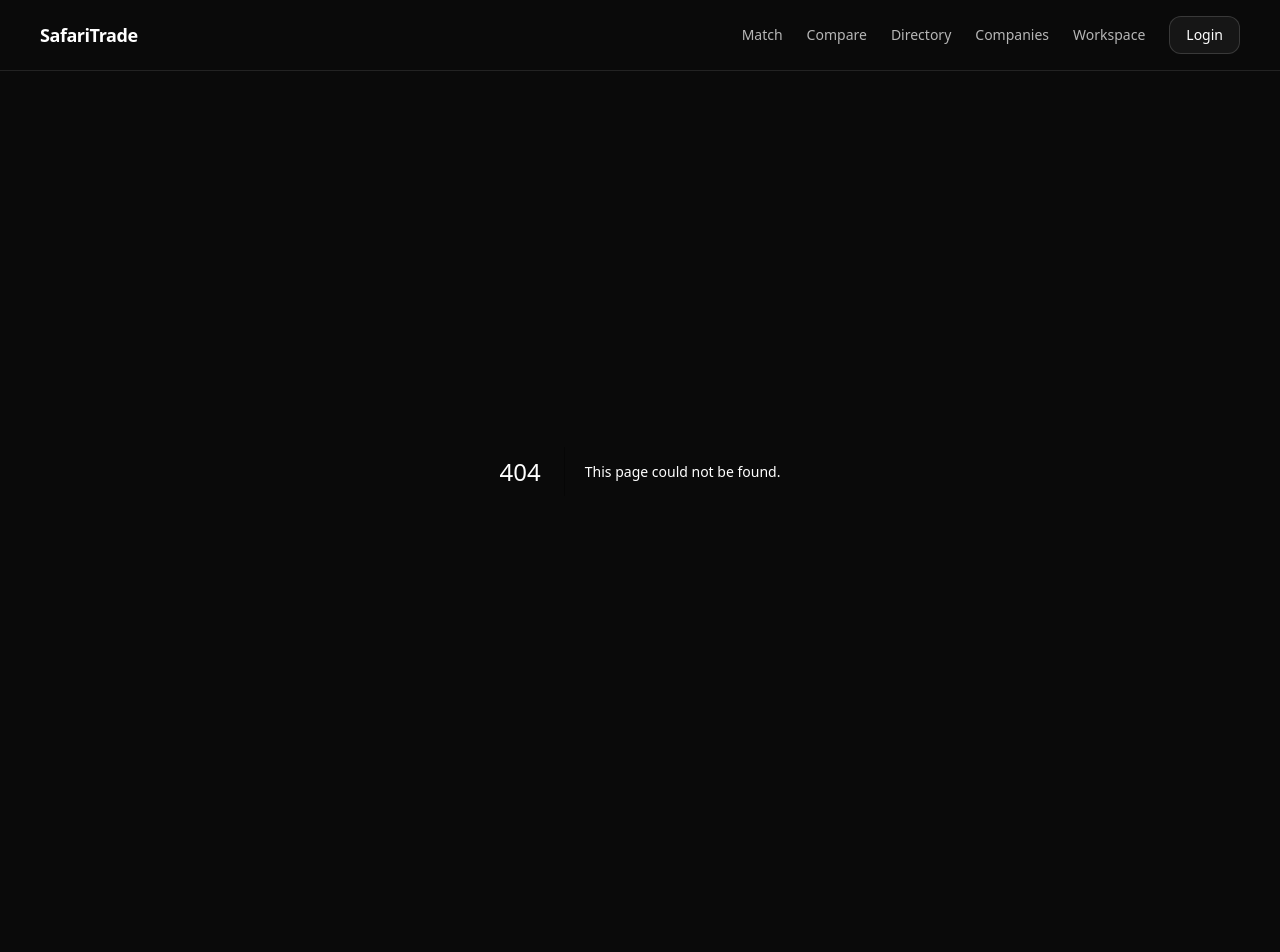
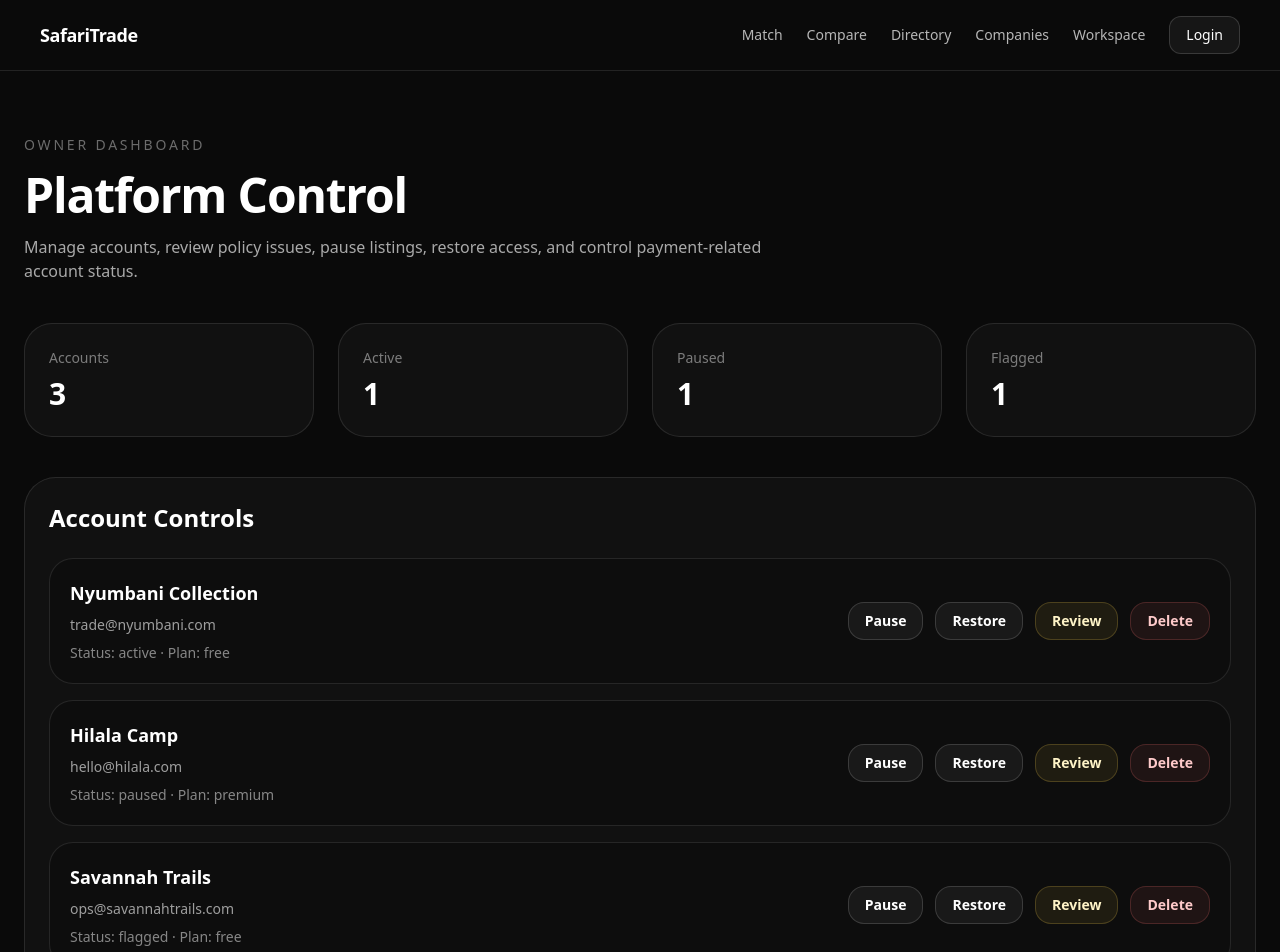
Before and after one commit to aisafarimarketing-ux/safari-trade-directory, a Next.js app: page /owner/dashboard in a window 1280 px wide. Before the commit this address had no page. Shown: the top 952 px of the page. Before the commit the page ends 871 px from the top, so only its background shows below. Built offline with nearby package versions, Linux system fonts and the light colour scheme.

Commit message:
Create page.tsx

```diff
--- /dev/null
+++ b/src/app/owner/dashboard/page.tsx
@@ -0,0 +1,134 @@
+"use client";
+
+const sampleAccounts = [
+  {
+    id: "1",
+    name: "Nyumbani Collection",
+    email: "trade@nyumbani.com",
+    status: "active",
+    plan: "free",
+  },
+  {
+    id: "2",
+    name: "Hilala Camp",
+    email: "hello@hilala.com",
+    status: "paused",
+    plan: "premium",
+  },
+  {
+    id: "3",
+    name: "Savannah Trails",
+    email: "ops@savannahtrails.com",
+    status: "flagged",
+    plan: "free",
+  },
+];
+
+export default function OwnerDashboardPage() {
+  function handleLogout() {
+    localStorage.removeItem("owner_session");
+    localStorage.removeItem("owner_email");
+    window.location.href = "/";
+  }
+
+  return (
+    <main className="min-h-screen bg-neutral-950 px-6 py-16 text-white">
+      <div className="mx-auto max-w-7xl">
+        <p className="text-sm uppercase tracking-[0.2em] text-white/40">
+          Owner Dashboard
+        </p>
+
+        <h1 className="mt-4 text-4xl font-semibold tracking-tight md:text-5xl">
+          Platform Control
+        </h1>
+
+        <p className="mt-4 max-w-3xl text-white/65">
+          Manage accounts, review policy issues, pause listings, restore access,
+          and control payment-related account status.
+        </p>
+
+        <div className="mt-10 grid gap-6 md:grid-cols-4">
+          <StatCard label="Accounts" value="3" />
+          <StatCard label="Active" value="1" />
+          <StatCard label="Paused" value="1" />
+          <StatCard label="Flagged" value="1" />
+        </div>
+
+        <div className="mt-10 rounded-[32px] border border-white/10 bg-white/[0.03] p-6">
+          <h2 className="text-2xl font-semibold">Account Controls</h2>
+
+          <div className="mt-6 space-y-4">
+            {sampleAccounts.map((account) => (
+              <div
+                key={account.id}
+                className="rounded-[24px] border border-white/10 bg-black/20 p-5"
+              >
+                <div className="flex flex-col gap-4 md:flex-row md:items-center md:justify-between">
+                  <div>
+                    <h3 className="text-lg font-semibold">{account.name}</h3>
+                    <p className="mt-2 text-sm text-white/60">{account.email}</p>
+                    <p className="mt-2 text-sm text-white/50">
+                      Status: {account.status} · Plan: {account.plan}
+                    </p>
+                  </div>
+
+                  <div className="flex flex-wrap gap-3">
+                    <button
+                      className="rounded-2xl border border-white/15 bg-white/5 px-4 py-2 text-sm font-semibold text-white"
+                      type="button"
+                    >
+                      Pause
+                    </button>
+                    <button
+                      className="rounded-2xl border border-white/15 bg-white/5 px-4 py-2 text-sm font-semibold text-white"
+                      type="button"
+                    >
+                      Restore
+                    </button>
+                    <button
+                      className="rounded-2xl border border-amber-300/20 bg-amber-300/[0.08] px-4 py-2 text-sm font-semibold text-amber-100"
+                      type="button"
+                    >
+                      Review
+                    </button>
+                    <button
+                      className="rounded-2xl border border-red-400/20 bg-red-400/[0.08] px-4 py-2 text-sm font-semibold text-red-200"
+                      type="button"
+                    >
+                      Delete
+                    </button>
+                  </div>
+                </div>
+              </div>
+            ))}
+          </div>
+        </div>
+
+        <div className="mt-10">
+          <button
+            onClick={handleLogout}
+            className="rounded-2xl border border-white/15 bg-white/5 px-5 py-3 text-sm font-semibold text-white"
+            type="button"
+          >
+            Log Out
+          </button>
+        </div>
+      </div>
+    </main>
+  );
+}
+
+function StatCard({
+  label,
+  value,
+}: {
+  label: string;
+  value: string;
+}) {
+  return (
+    <div className="rounded-[28px] border border-white/10 bg-white/[0.03] p-6">
+      <p className="text-sm text-white/45">{label}</p>
+      <p className="mt-2 text-3xl font-semibold">{value}</p>
+    </div>
+  );
+}
```
